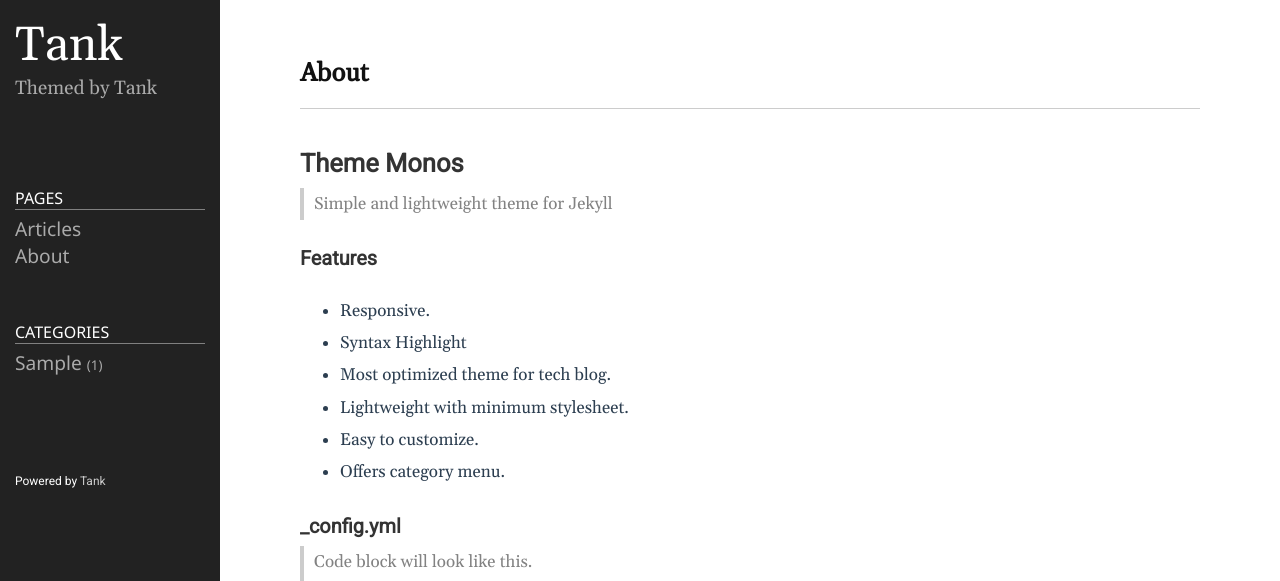
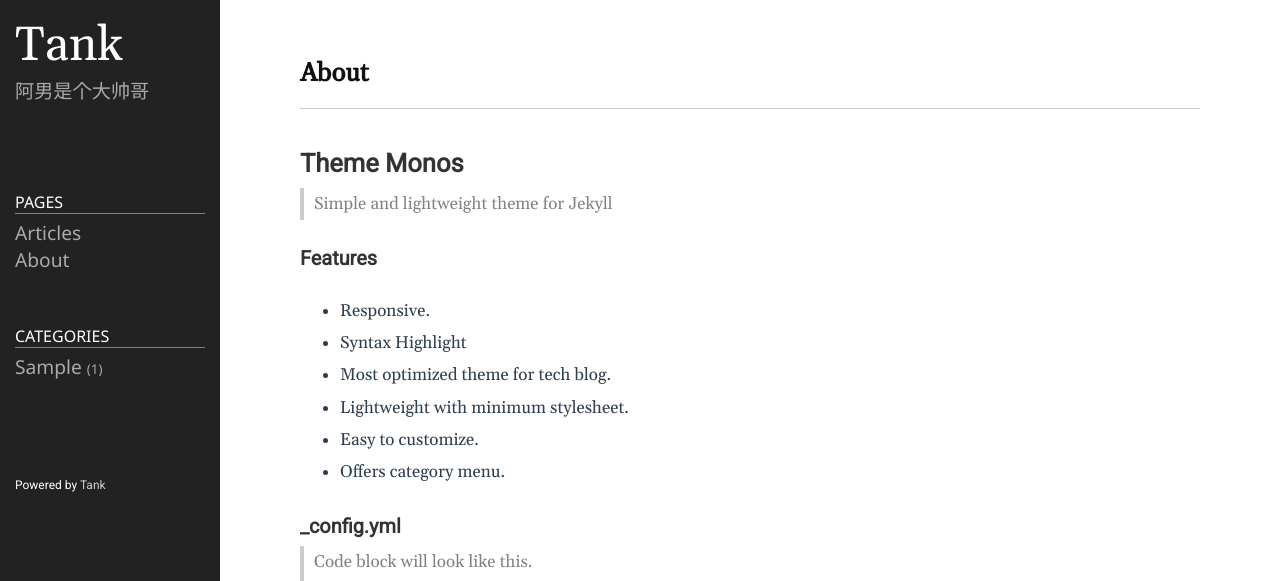
Before and after one commit to Tank0000000/tank0000000.github.io, a Jekyll site: the page built from README.md, in a window 1280 px wide and 900 px high. Shown: the top 581 px of the window. Built offline with Jekyll 4.4.1, drawn with Linux system fonts in a browser that asks for light colours.

Commit message:
Update _config.yml

```diff
--- a/_config.yml
+++ b/_config.yml
@@ -21,7 +21,7 @@
 title: Tank
 email: ejjoo7994@gmail.com
 description: >- # this means to ignore newlines until "baseurl:"
-  Themed by Tank
+  阿男是个大帅哥
 # baseurl: "/" # the subpath of your site, e.g. /blog
 # url: "http://ejjoo.github.io" # the base hostname & protocol for your site, e.g. http://example.com
 github_username: Tank
```
